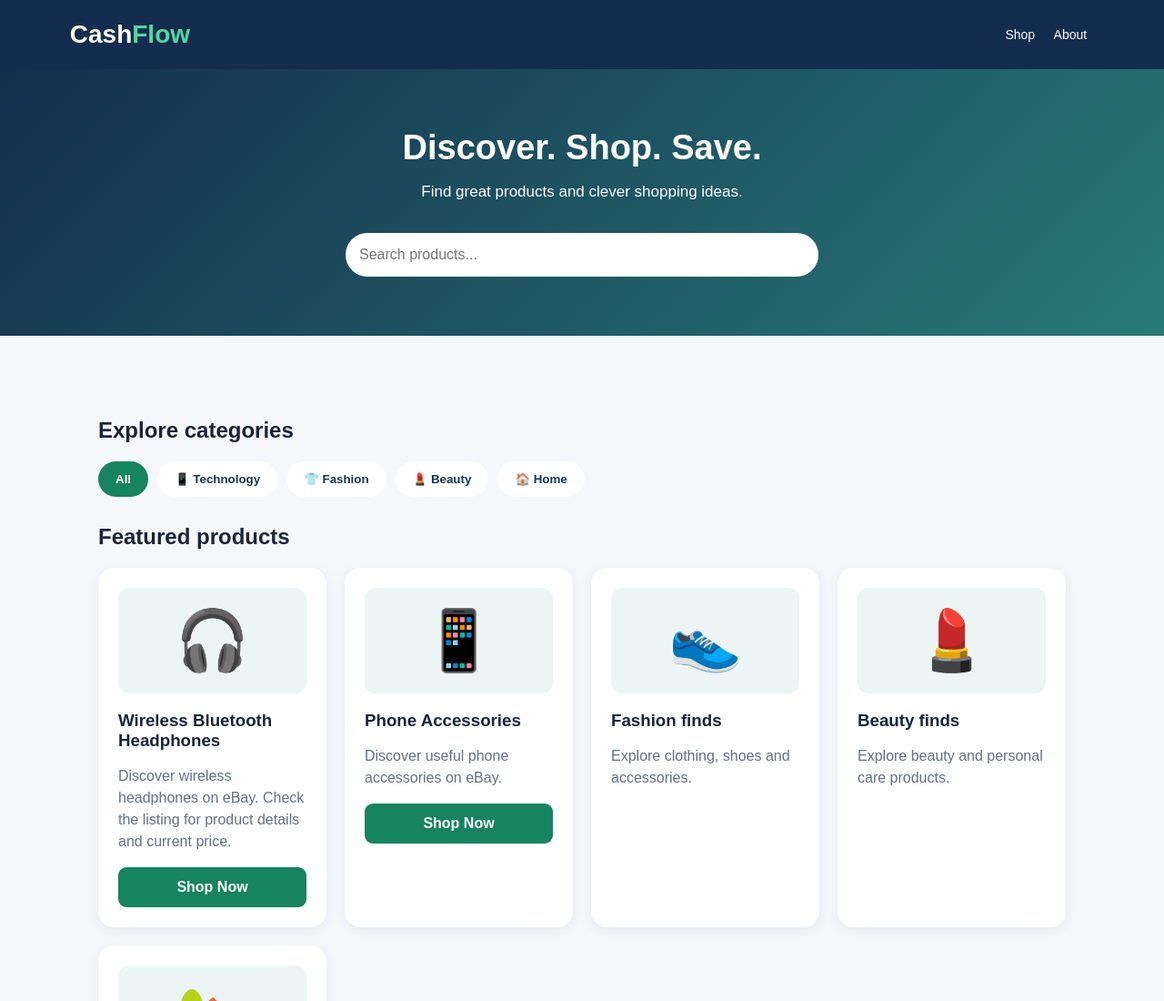
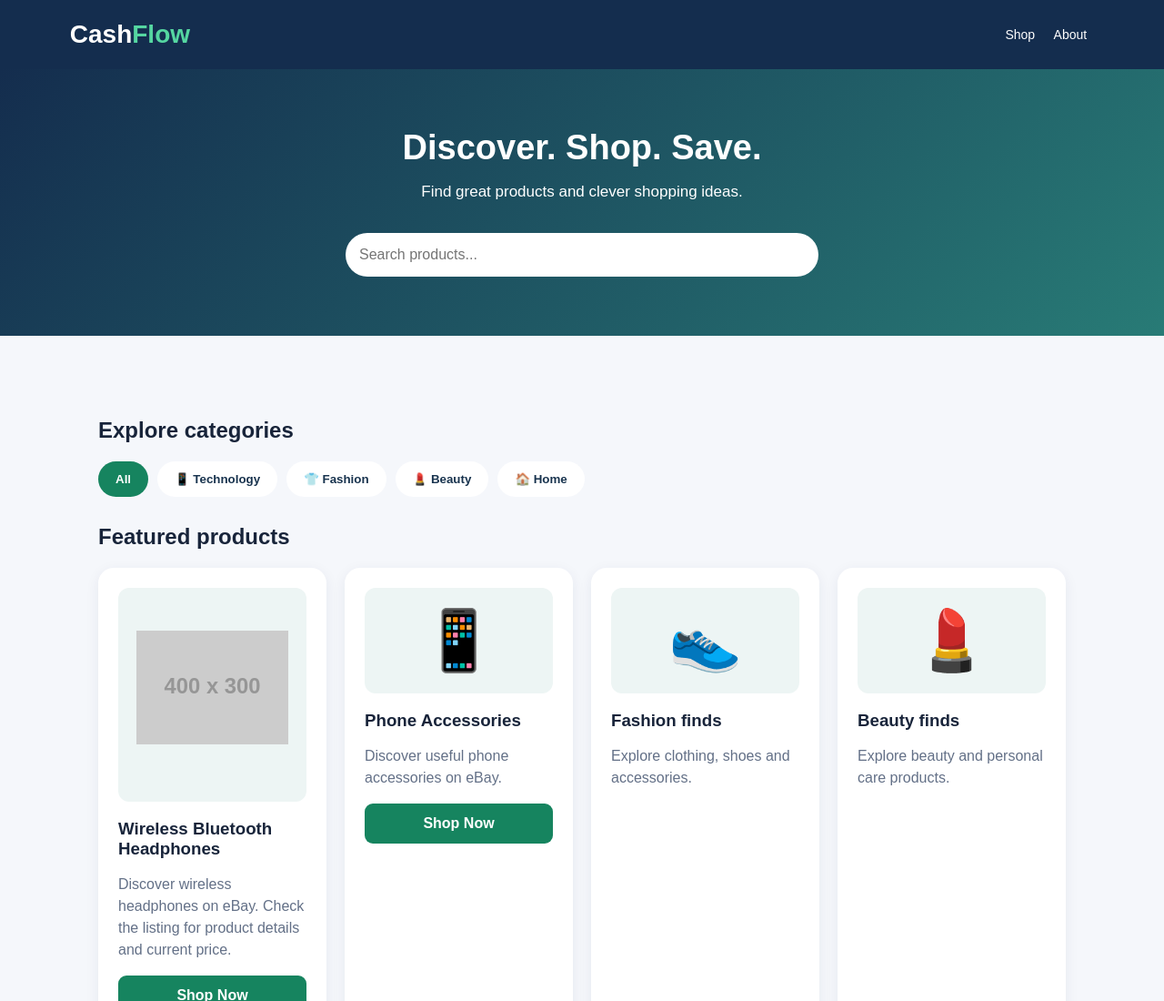
Before and after one commit to hawk4man-pixel/cashflow-site, a plain HTML site: page index.html in a window 1280 px wide. Shown: the top 1100 px of the page at 91% size. Drawn offline with Linux system fonts and the light colour scheme; placeholder pictures from the web are drawn by us.

Commit message:
Update index.html

```diff
--- a/index.html
+++ b/index.html
@@ -65,7 +65,11 @@ footer a{color:#9ce7c6}
 <div class="products" id="productGrid">
 
 <div class="card" data-category="Technology">
-<div class="product-icon">🎧</div>
+<div class="product-icon">
+  <img src="https://placehold.co/400x300?text=Wireless+Headphones"
+       alt="Wireless Bluetooth Headphones"
+       style="width:100%;height:180px;object-fit:contain;">
+</div>
 <h3>Wireless Bluetooth Headphones</h3>
 <p>Discover wireless headphones on eBay. Check the listing for product details and current price.</p>
 <a class="shop" href="https://www.ebay.co.uk/itm/237083359281?_skw=Bluetooth%20wireless%20heaphones&itmmeta=01M7R10BP562C14CQNNF7NKE5M&hash=item373344f831%3Ag%3AgXAAAeSwbehqsjpQ&itmprp=enc%3AAQALAAAA4CHNgUiiE%2FjQhlDTaMiAde8XstaFQ%2BtonTCmchSjkxSrCqBj60JoRJdZK7ZSUl6MCUU0PXcv3%2Bj9LfEP%2BNY2vSAsTi%2FNR%2FFsLkZsZMjshOsTbGPlVIdbhyMq6sddJpJ%2Frx2y9luitWyFUJGk2DqVaDTCyO%2Fg4naTct1NKGkBAE3TcoZxGBg1iY1H12VEzrz3X1s%2FX7zMMUjNliNIpfLRwcL3Cr2QyyGsZvr8b0whdGEbByojEmQ%2FsOUG0GBSmGIyhOQa2eBS%2BSxY6Uth4UTSXTawNBHDIHE1AATKxLIBlQWZ%7Ctkp%3ABk9SR_q8gYG-aA&amdata=enc%3AAQALAAAAoCHNgUiiE%2FjQhlDTaMiAde%2F6Ziy42LkNfD1vnJb0FRrsycdVhFfb%2F6LQEBTZ4Fw1Qo%2BKgQBkg67%2BFI9rIqQtNCvn01cA6LHu%2FmXpxwBS5fVg0F1A8Nvj8JPeHArbiVAynvT4Xr3BtUv%2FEpx5746m3kms4VEZu1MdDdna3Pvj%2FyhYF4K9SmNidsDlC5oJ%2FYKv1U%2BEvG96mC65QpsmCTLOdAs%3D&mkcid=1&mkrid=710-53481-19255-0&siteid=3&campid=5339254144&customid=&toolid=10001&mkevt=1" target="_blank" rel="noopener noreferrer">Shop Now</a>
```
